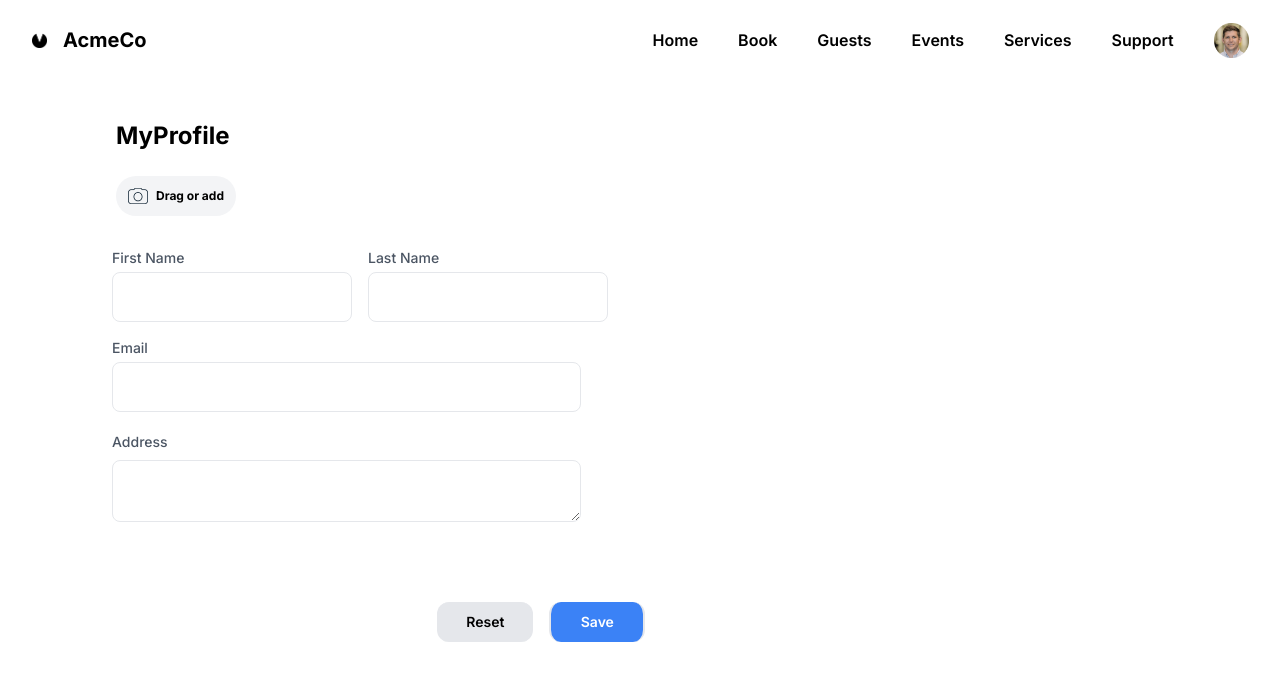
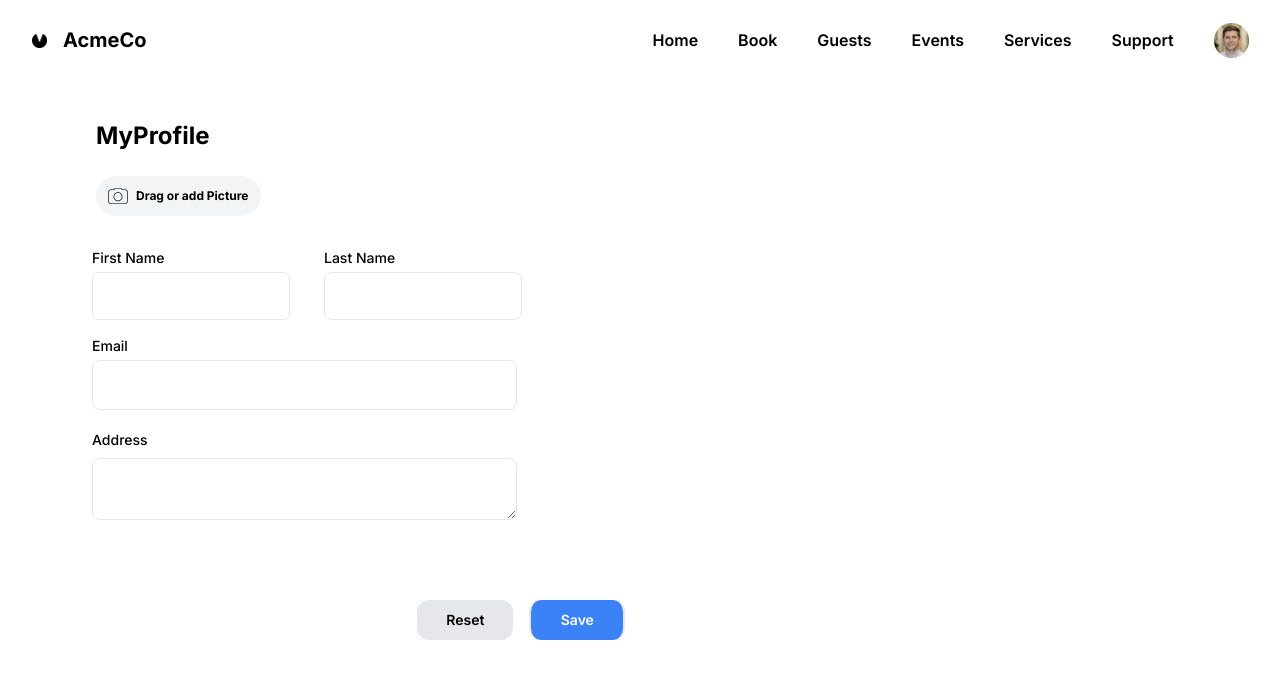
Before and after one commit to Hardik888/Formassignment, a Next.js app: page / in a window 1280 px wide. Shown: the top 680 px of the page. Built offline with nearby package versions, Linux system fonts and the light colour scheme.

Commit message:
Api: /profile Configured

```diff
--- a/app/Api/formInterface.ts
+++ b/app/Api/formInterface.ts
@@ -3,5 +3,5 @@ export interface FormData {
   lastName: string;
   email: string;
   address: string;
-  profilePicture: File | null;
+  profilePicture: string | null;
 }
--- a/app/Api/handlepost.ts
+++ b/app/Api/handlepost.ts
@@ -4,10 +4,14 @@ const uri: string = process.env.endpoint1 || "";
 
 const HandlePost = async (data: FormData) => {
   try {
-    const response = await axios.post(uri, data);
-    console.log({
-      response: response,
+    const response = await axios.post("http://localhost:3000/profile", {
+      firstName: data.firstName,
+      lastName: data.lastName,
+      email: data.email,
+      address: data.address,
+      profilePicture: data.profilePicture,
     });
+    console.log(response);
     return response;
   } catch (erorr) {
     console.log(erorr);
--- a/app/Component/Form/form.tsx
+++ b/app/Component/Form/form.tsx
@@ -5,13 +5,17 @@ import {
   updateEmail,
   updateAddress,
   resetData,
+  updateProfilePicture,
 } from "../../Redux-Store/formslice";
 
 const emailRegex = /^[^\s@]+@[^\s@]+\.[^\s@]+$/;
+import { useState } from "react";
+import HandlePost from "@/app/Api/handlepost";
 
 const Form = () => {
   const dispatch = useDispatch();
   const formData = useSelector((state: any) => state.form);
+  const [emailError, setEmailError] = useState<string>("");
 
   const handleChange = (
     event: React.ChangeEvent<HTMLInputElement | HTMLTextAreaElement>
@@ -26,6 +30,7 @@ const Form = () => {
         break;
       case "email":
         dispatch(updateEmail(value));
+        setEmailError(""); // Reset email error when email input changes
         break;
       case "address":
         dispatch(updateAddress(value));
@@ -35,18 +40,35 @@ const Form = () => {
     }
   };
 
-  const handleSubmit = (event: React.FormEvent<HTMLFormElement>) => {
+  const handleSubmit = async (event: React.FormEvent<HTMLFormElement>) => {
     event.preventDefault();
-    if (!emailRegex.test(formData.email)) {
-      alert("Please enter a valid email address.");
-      return;
+    if (
+      formData.firstName !== "" &&
+      formData.lastName !== "" &&
+      emailRegex.test(formData.email) &&
+      formData.address !== "" &&
+      formData.profilePicture !== null
+    ) {
+      const response = await HandlePost(formData);
+      if (response.status === 201) {
+        dispatch(updateProfilePicture("")); // Change empty string to null
+        dispatch(resetData());
+      }
+      return response;
+    } else {
+      if (!emailRegex.test(formData.email)) {
+        setEmailError("Please enter a valid email address");
+      } else {
+        setEmailError("");
+      }
+      console.error("Form data is incomplete or invalid");
     }
-    console.log("Form submitted:", formData);
   };
 
   const handlereset = (event: React.MouseEvent<HTMLButtonElement>) => {
     event.preventDefault();
     dispatch(resetData());
+    dispatch(updateProfilePicture(null)); // Update the profile picture to null upon reset
   };
 
   return (
@@ -58,17 +80,16 @@ const Form = () => {
               <div className="mr-4 mb-2 md:mb-2">
                 <label
                   htmlFor="firstName"
-                  className="text-sm font-medium text-gray-600 block mb-1"
+                  className="text-sm font-medium text-black block mb-1"
                 >
                   First Name
                 </label>
                 <input
-                  type="text"
                   id="firstName"
                   name="firstName"
                   value={formData.firstName}
                   onChange={handleChange}
-                  className="bg-white border border-gray-200 text-black text-sm rounded-lg block w-full p-3.5"
+                  className="bg-white border border-gray-200 h-12 text-gray-500 text-sm rounded-md block w-11/12 pl-1"
                   placeholder=""
                   required
                 />
@@ -76,7 +97,7 @@ const Form = () => {
               <div className="mr-4 mb-2 md:mb-2">
                 <label
                   htmlFor="lastName"
-                  className="text-sm font-medium text-gray-600 block mb-1"
+                  className="text-sm font-medium text-black block mb-1"
                 >
                   Last Name
                 </label>
@@ -86,7 +107,7 @@ const Form = () => {
                   name="lastName"
                   value={formData.lastName}
                   onChange={handleChange}
-                  className="bg-white border border-gray-200 text-black text-sm rounded-lg block w-full p-3.5"
+                  className="bg-white border border-gray-200 h-12 text-gray-700 text-sm rounded-lg block w-11/12 pl-1"
                   placeholder=""
                   required
                 />
@@ -95,7 +116,7 @@ const Form = () => {
             <div className="mb-2 md:mb-2">
               <label
                 htmlFor="email"
-                className="text-sm font-medium text-gray-600 block mb-1"
+                className="text-sm font-medium text-black block mb-1"
               >
                 Email
               </label>
@@ -104,15 +125,15 @@ const Form = () => {
                 name="email"
                 value={formData.email}
                 onChange={handleChange}
-                className="bg-white border border-gray-200 text-black mb-3 text-sm rounded-lg w-11/12 block p-3.5"
+                className="bg-white border border-gray-200 text-gray-700 mb-3 text-sm rounded-lg w-11/12 block p-3.5"
                 required
               />
+              {emailError && (
+                <p className="text-red-500 text-xs">{emailError}</p>
+              )}
             </div>
 
-            <label
-              htmlFor="address"
-              className="text-sm font-medium text-gray-600"
-            >
+            <label htmlFor="address" className="text-sm font-medium text-black">
               Address
             </label>
             <textarea
@@ -120,7 +141,7 @@ const Form = () => {
               name="address"
               value={formData.address}
               onChange={handleChange}
-              className="bg-white border border-gray-200 text-black text-sm rounded-lg block w-11/12 p-2.5"
+              className="bg-white border border-gray-200 text-gray-700 text-sm rounded-lg block w-11/12 p-2.5"
               required
             />
           </fieldset>
@@ -128,7 +149,7 @@ const Form = () => {
             <button
               onClick={handlereset}
               type="button"
-              className="bg-gray-200 text-sm border-x-2 hover:bg-gray-300 text-black h-10 ml-auto w-24 font-semibold rounded-xl"
+              className="bg-gray-200 text-sm border-x-2 hover:bg-gray-700 text-black h-10 ml-auto w-24 font-semibold rounded-xl"
             >
               Reset
             </button>
--- a/app/Component/Form/hero.tsx
+++ b/app/Component/Form/hero.tsx
@@ -1,16 +1,15 @@
-"use client";
+import Image from "next/image";
+import React, { useState, ChangeEvent, DragEvent, useEffect } from "react";
+import { useDispatch, useSelector } from "react-redux";
+import { updateProfilePicture } from "../../Redux-Store/formslice";
+import Form from "./form";
 
-import Image from "next/image";
-import React, { useState, ChangeEvent, DragEvent } from "react";
-
-interface ProfilePictureUploadProps {
-  onUpload: (image: string | null) => void;
-}
-
-const ProfilePictureUpload: React.FC<ProfilePictureUploadProps> = ({
-  onUpload,
+export const ProfilePictureUpload: React.FC<{ onRemove: () => void }> = ({
+  onRemove,
 }) => {
   const [preview, setPreview] = useState<string | null>(null);
+  const dispatch = useDispatch();
+  const profilePicture = useSelector((state: any) => state.profilePicture); // Assuming profilePicture is stored in the Redux state
 
   const handleFileChange = (event: ChangeEvent<HTMLInputElement>) => {
     const file = event.target.files?.[0];
@@ -18,9 +17,8 @@ const ProfilePictureUpload: React.FC<ProfilePictureUploadProps> = ({
       const reader = new FileReader();
       reader.onloadend = () => {
         const result = reader.result as string;
+        dispatch(updateProfilePicture(result));
         setPreview(result);
-        onUpload(result);
-        console.log(result);
       };
       reader.readAsDataURL(file);
     }
@@ -38,15 +36,14 @@ const ProfilePictureUpload: React.FC<ProfilePictureUploadProps> = ({
       reader.onloadend = () => {
         const result = reader.result as string;
         setPreview(result);
-        onUpload(result);
       };
       reader.readAsDataURL(file);
     }
   };
 
   const handleRemove = () => {
+    onRemove();
     setPreview(null);
-    onUpload(null);
   };
 
   return (
@@ -61,19 +58,19 @@ const ProfilePictureUpload: React.FC<ProfilePictureUploadProps> = ({
           <img
             src={preview}
             alt="Profile Preview"
-            className="w-10  h-10  rounded-full"
+            className="w-24  h-24 rounded-full "
           />
         ) : (
           <div className="flex items-stretch  gap-2">
             <Image
               src="/image/camera2.png"
               alt="Logo"
-              className="ml-0"
+              className=""
               width={20}
-              height={20}
+              height={8}
             />
             <button className=" text-black text-xs font-bold ">
-              Drag or add
+              Drag or add Picture
             </button>
           </div>
         )}
@@ -98,12 +95,16 @@ const ProfilePictureUpload: React.FC<ProfilePictureUploadProps> = ({
 };
 
 const Hero: React.FC = () => {
+  const handleUpload = (image: string | null) => {
+    setProfilePicture(image);
+  };
+
   const [profilePicture, setProfilePicture] = useState<string | null>(null);
   return (
     <section className=" mb-44 mt-20 h-max">
       {" "}
       <h1 className="w-full font-bold text-2xl pb-2">MyProfile</h1>
-      <ProfilePictureUpload onUpload={setProfilePicture} />
+      <ProfilePictureUpload />
     </section>
   );
 };
--- a/app/Redux-Store/formslice.ts
+++ b/app/Redux-Store/formslice.ts
@@ -1,12 +1,13 @@
 import { PayloadAction, createSlice } from "@reduxjs/toolkit";
 import { FormData } from "../Api/formInterface";
+import HandlePost from "../Api/handlepost";
 
 const initialState: FormData = {
   firstName: "",
   lastName: "",
   email: "",
   address: "",
-  profilePicture: null,
+  profilePicture: null, // Set initial value to null
 };
 
 const formSlice = createSlice({
@@ -27,9 +28,10 @@ const formSlice = createSlice({
     },
     updateProfilePicture: (
       state: FormData,
-      action: PayloadAction<File | null>
+      action: PayloadAction<string | null>
     ) => {
       state.profilePicture = action.payload;
+      console.log(state.profilePicture);
     },
     resetData: (state: FormData) => {
       state.firstName = initialState.firstName;
@@ -37,6 +39,9 @@ const formSlice = createSlice({
       state.email = initialState.email;
       state.address = initialState.address;
       state.profilePicture = initialState.profilePicture;
+    },
+    sendData: (state: FormData) => {
+      HandlePost(state);
     },
   },
 });
@@ -48,6 +53,7 @@ export const {
   updateAddress,
   updateProfilePicture,
   resetData,
+  sendData,
 } = formSlice.actions;
 
 export default formSlice.reducer;
--- a/app/page.tsx
+++ b/app/page.tsx
@@ -8,10 +8,10 @@ import { store } from "./Redux-Store/store";
 export default function Home() {
   return (
     <Provider store={store}>
-      <main className="flex flex-col  ">
+      <main className="flex flex-col   ">
         <Header />
-        <section className="flex ml-24 w-2/4  ">
-          <div className="ml-1 -mt-14 p-4 ">
+        <section className="flex ml-20  w-3/4  ">
+          <div className=" -mt-14 p-4 ">
             <Hero />
             <div className="-ml-1 -mt-36 ">
               <Form />
```
